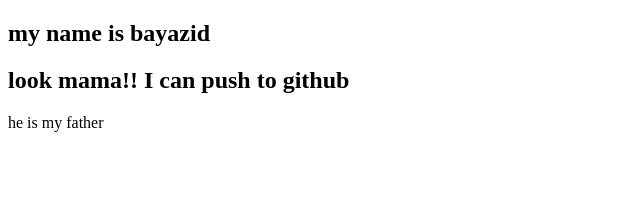
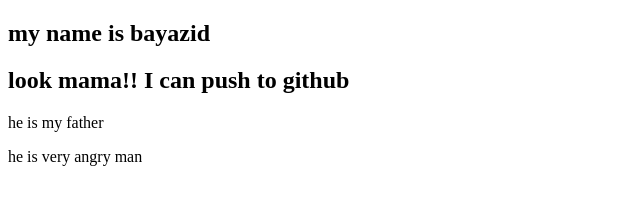
Before and after one commit to bayazidhosen/my-1st-webs, a plain HTML site: page index.html in a window 1280 px wide. Shown: the whole page, without its empty margins (0-640 px from the left). Drawn offline with Linux system fonts and the light colour scheme.

Commit message:
finally adding

```diff
--- a/index.html
+++ b/index.html
@@ -10,5 +10,6 @@
     <h2>my name is bayazid</h2>
     <h2>look mama!! I can push to github</h2>
     <p>he is my father</p>
+    <p>he is very angry man</p>
 </body>
 </html>
```
